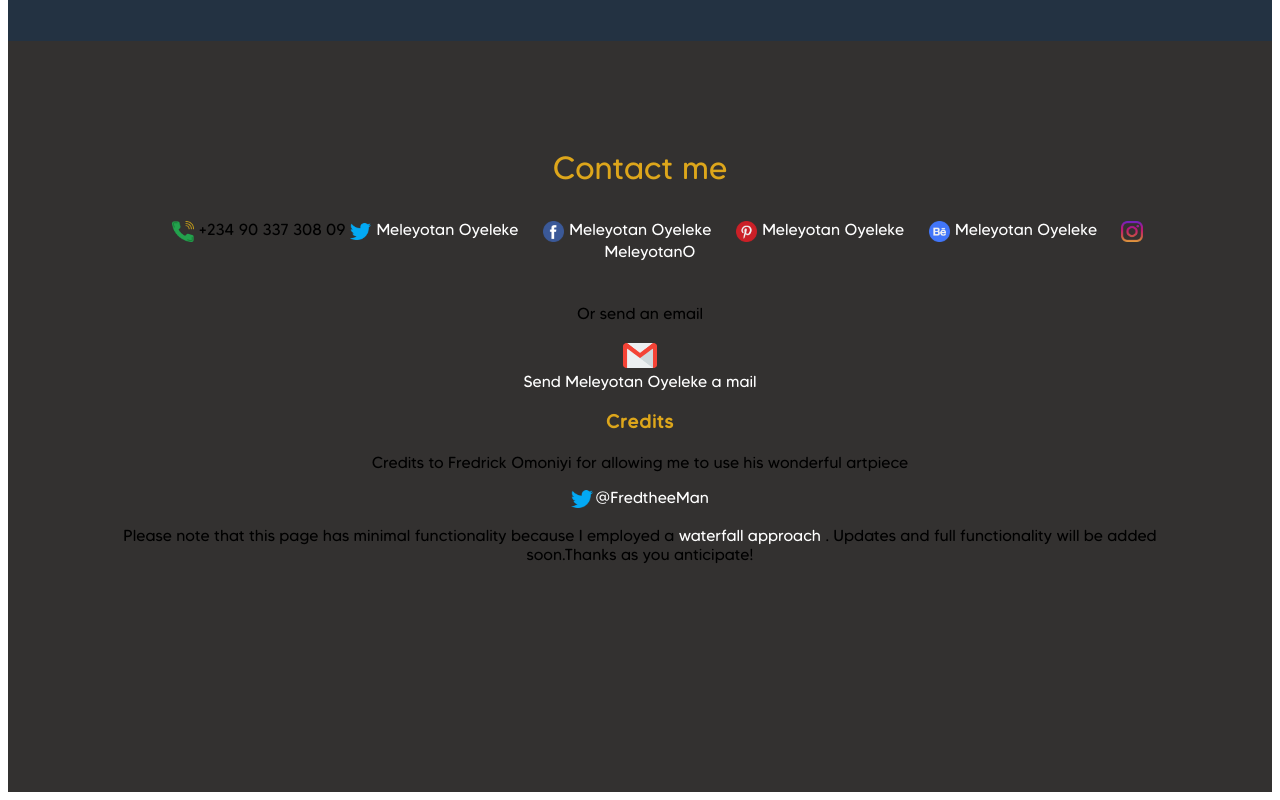
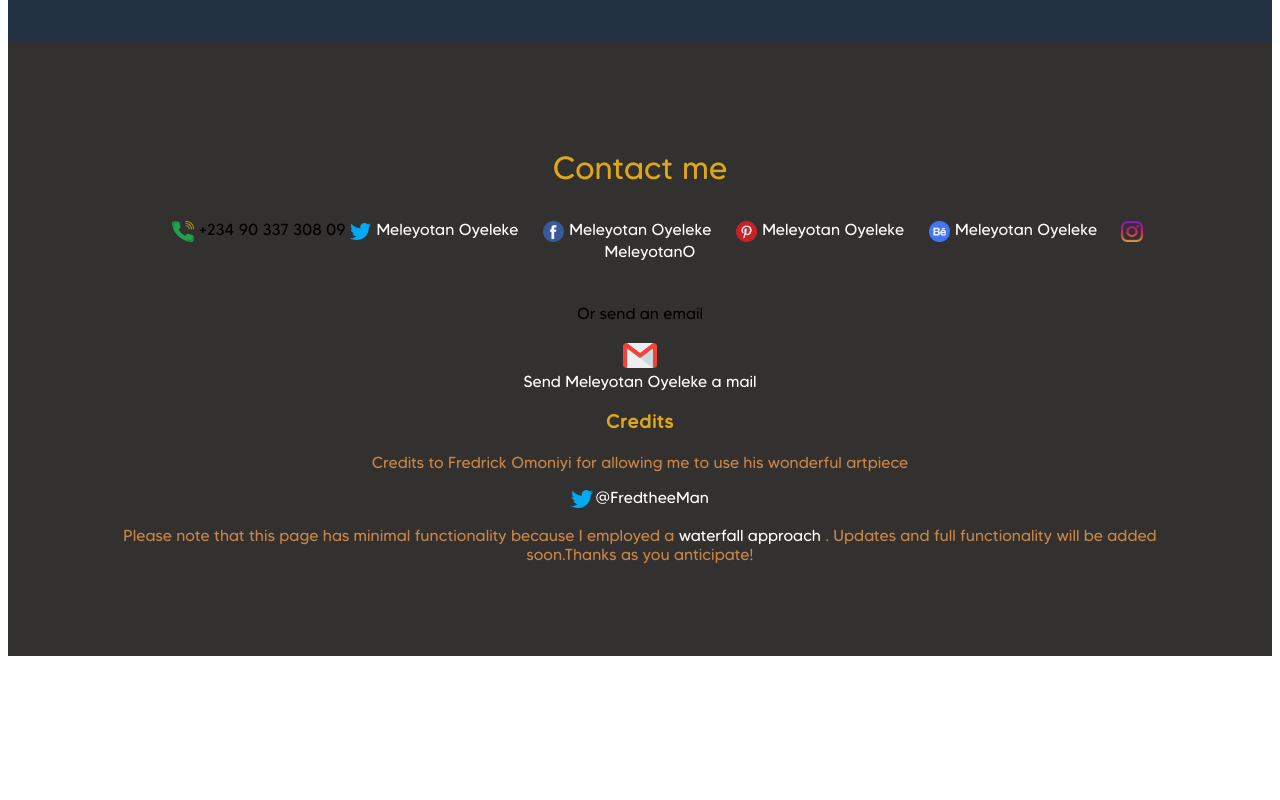
Before and after one commit to Meleyotan/official-e-portfolio-, a plain HTML site: page index.html in a window 1280 px wide. Shown: the part 2710-3510 px from the top of the page. After the commit the page ends 3374 px from the top, so only its background shows below. Drawn offline with Linux system fonts and the light colour scheme.

Commit message:
Update main.css

```diff
--- a/css/main.css
+++ b/css/main.css
@@ -24,7 +24,7 @@ div#four{background-color: #2c2c2c; padding: 5px;margin-top: 2%;}
 div#five{background-color: #2c2c2c; padding: 5px;margin-top: 2%;}
 div#six{background-color: #2c2c2c; padding: 5px;margin-top: 2%;}
 span#hello{color: #c98546; text-transform: uppercase;letter-spacing: 3px;}
-div#footer{background: #333130; height: 600px;padding: 6%;text-align: center;}
+div#footer{background: #333130; padding: 6%;text-align: center;}
 img#contact_me{width: 2%; display: inline-block; vertical-align: middle; margin-right: 5px;}
 img#telephone{width: 2%; display: inline-block; vertical-align: middle; margin-right: 5px;}
 img#instagram{width: 2%; display: inline-block; vertical-align: middle;margin-right: 5px;}
@@ -36,3 +36,5 @@ img#iour{width: 4%;vertical-align: middle;margin-right: 8px;}
 img#iive{width: 4%;vertical-align: middle;margin-right: 8px;}
 img#iix{width: 4%;vertical-align: middle;}
 span#hyphen{color: #634832;}
+p#credits{color: #c98546;}
+p#note{color: #c98546;}
```
